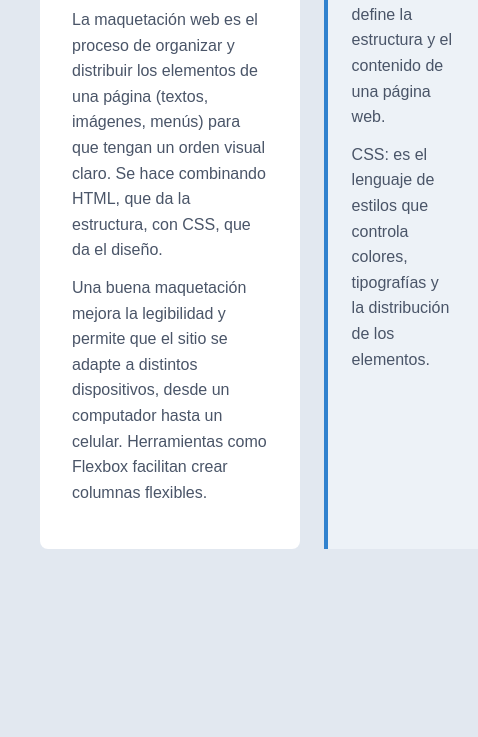
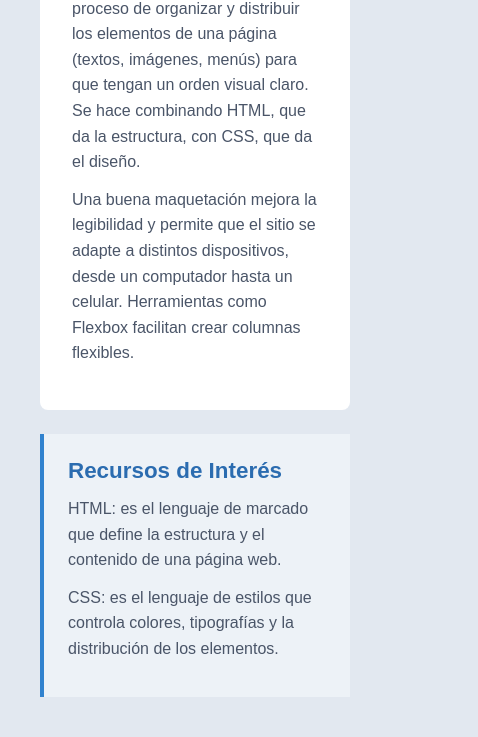
Before and after one commit to Nabu-dot/-Lab.-Construcci-n-y-maquetaci-n-CSS, a plain HTML site: page laboratorio-css/index.html in a window 390 px wide. Shown: the part 229-966 px from the top of the page, 478 px wide, since content can reach past the window. Before the commit the page ends 844 px from the top, so only its background shows below. Drawn offline with Linux system fonts and the light colour scheme.

Commit message:
paso 4 hecho

```diff
--- a/laboratorio-css/styles.css
+++ b/laboratorio-css/styles.css
@@ -1,4 +1,4 @@
-/* 3.1 Reset global */
+
 * {
   box-sizing: border-box;
   margin: 0;
@@ -60,3 +60,10 @@ p {
   color: #4a5568;
   margin-bottom: 12px;
 }
+
+
+@media (max-width: 768px) {
+  .contenedor-layout {
+    flex-direction: column;
+  }
+}
```
